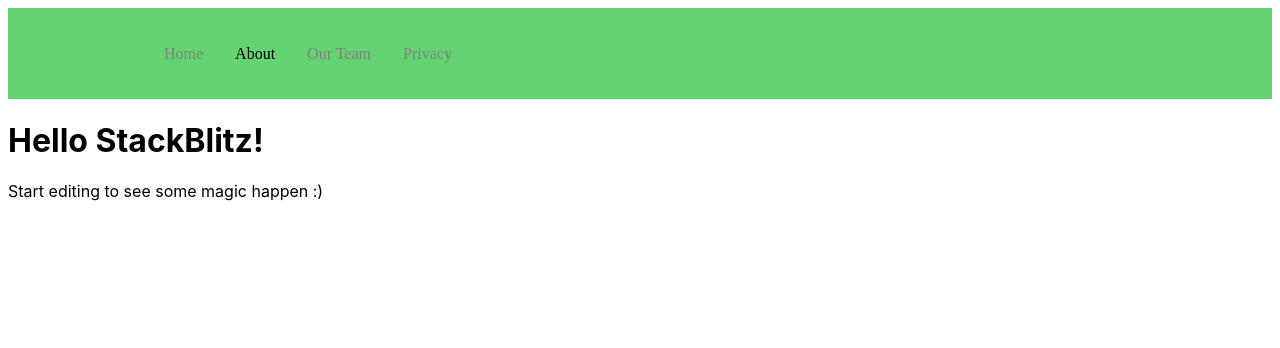
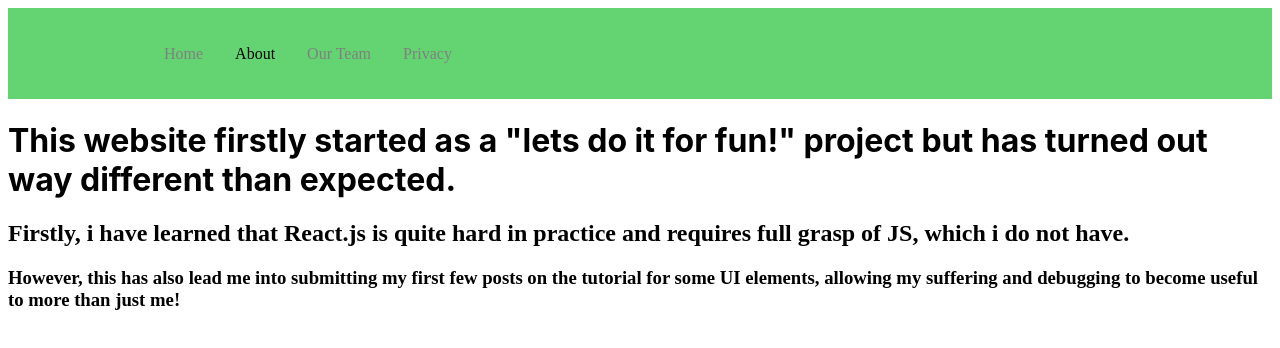
Before and after one commit to NighthawkTheProto/First-React-Webapp, a React (Create React App) app: page /about in a window 1280 px wide. Shown: the top 348 px of the page. Built offline with nearby package versions, Linux system fonts and the light colour scheme.

Commit message:
3 files modified, 1 added. Added flavour text and fixed not having a privacy page

```diff
--- a/src/App.js
+++ b/src/App.js
@@ -3,11 +3,9 @@
 import Navbar from './components/Navbar';
 import { BrowserRouter as Router, Routes, Route } from 'react-router-dom';
 import About from './pages/about';
-import Events from './pages/events';
+import Privacy from './pages/privacy';
 import Home from './pages/home';
-function openNav(){
-  console.log("open Nav")
-}
+
 
 export default function App() {
   return (
@@ -15,14 +13,12 @@
       <Router>
       <Navbar />
       <Routes>
-        <Route path='/home' exact component={Home} />
-        <Route path='/home' component={Home} />
-        <Route path='/about' component={About} />
-        <Route path='/privacy' component={Events} />
+        <Route path='/home' exact element={<Home/>} />
+        <Route path='/home' element={<Home/>} />
+        <Route path='/about' element={<About/>} />
+        <Route path='/privacy' element={<Privacy/>} />
       </Routes>
     </Router>
-      <h1>Hello StackBlitz!</h1>
-      <p>Start editing to see some magic happen :)</p>
     </div>
   );
 }
--- a/src/pages/about.js
+++ b/src/pages/about.js
@@ -0,0 +1,13 @@
+import React from 'react';
+
+const About = () => {
+  return (
+    <div>
+      <h1>This website firstly started as a "lets do it for fun!" project but has turned out way different than expected.</h1>
+      <h2>Firstly, i have learned that React.js is quite hard in practice and requires full grasp of JS, which i do not have.</h2>
+      <h3>However, this has also lead me into submitting my first few posts on the tutorial for some UI elements, allowing my suffering and debugging to become useful to more than just me!</h3>
+    </div>
+  );
+};
+
+export default About;
--- a/src/pages/home.js
+++ b/src/pages/home.js
@@ -0,0 +1,12 @@
+import React from 'react';
+const Home = () => {
+  return (
+    <div>
+      <h1 style={{ display: 'flex', justifyContent: 'Center' }}>Welcome to Nighthawk's Website!</h1>
+      <h3 style={{display: 'flex', justifyContent: 'Center', alignItems: 'Right'}}
+      >All of the UI elements here, including their functionalities, have been all built in JS and React!</h3>
+    </div>
+  );
+};
+
+export default Home;
--- /dev/null
+++ b/src/pages/privacy.js
@@ -0,0 +1,9 @@
+import React from 'react';
+const Home = () => {
+  return (
+    <div>
+    </div>
+  );
+};
+
+export default Home;
```
